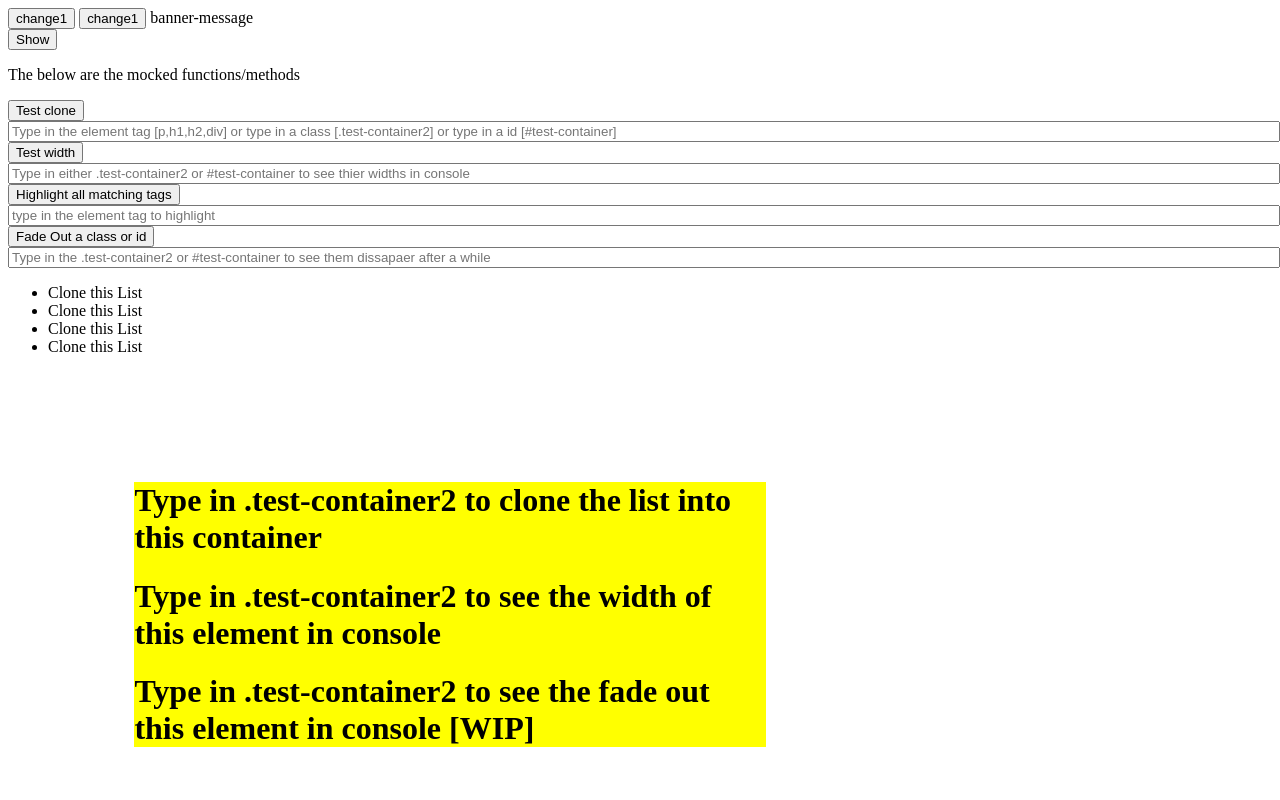
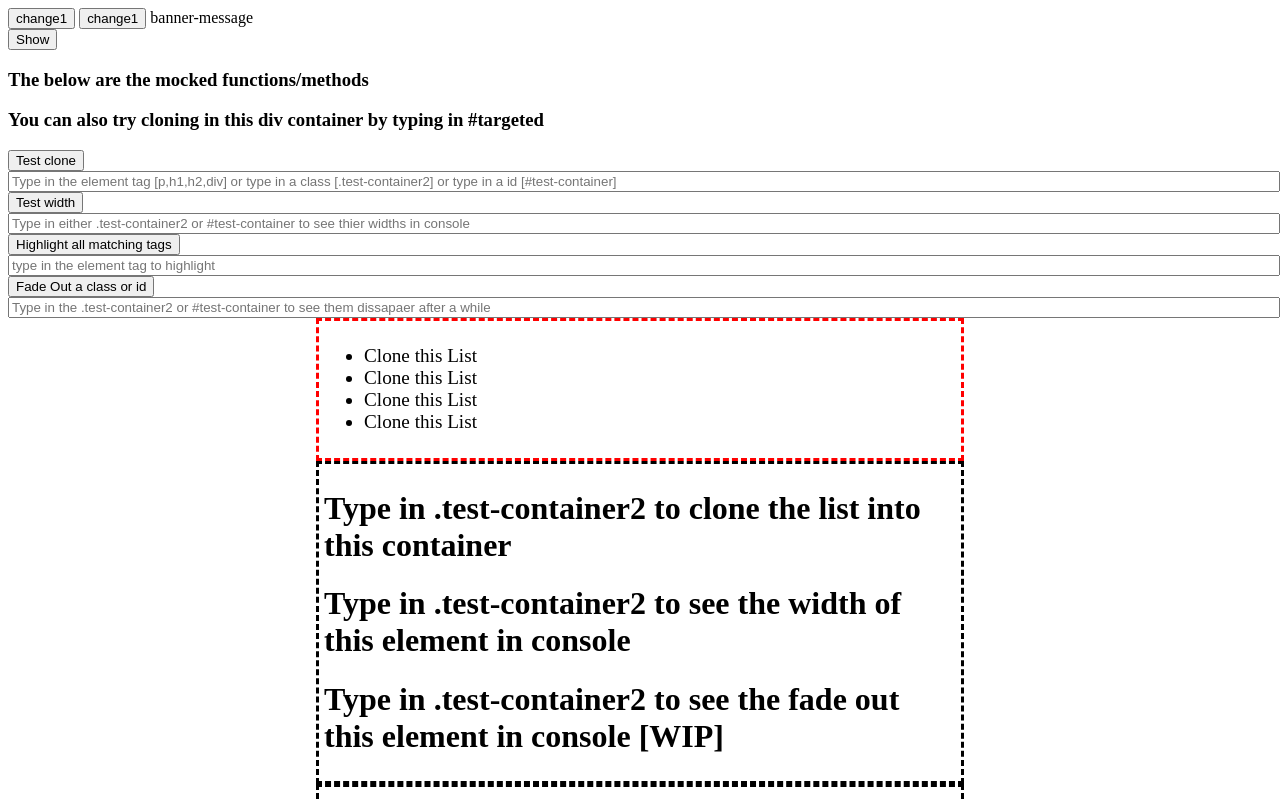
Before and after one commit to JMagic-Learner/Antra-Assignment-4, a plain HTML site: page index.html in a window 1280 px wide. Both pictures are taken after a click on the button "Test clone". Shown: the top 800 px of the page. Drawn offline with nearby package versions, Linux system fonts and the light colour scheme.

Commit message:
This is a test to see if git hub pages works

```diff
--- /dev/null
+++ b/CSS/style.css
@@ -0,0 +1,20 @@
+input {
+    width:100%;
+}
+
+.container {
+    width:50%;
+    margin:auto;
+    padding:5px;
+    border-style: dashed;
+    border-color: black;
+}
+
+.clone-container {
+    width:50%;
+    margin:auto;
+    padding:5px;
+    border-style: dashed;
+    border-color: red;
+    font-size:1.5vw
+}
--- a/index.html
+++ b/index.html
@@ -10,6 +10,7 @@
       name="viewport"
       content="width=device-width, initial-scale=1.0"
     />
+    <link href="./CSS/style.css" type="text/css" rel="stylesheet" />
     <script
       src="https://code.jquery.com/jquery-3.6.0.js"
       integrity="sha256-H+K7U5CnXl1h5ywQfKtSj8PCmoN9aaq30gDh27Xc0jk="
@@ -29,45 +30,48 @@
     </div>
 
     <div id="targeted">
-      <p class="explanation"> The below are the mocked functions/methods</p>
+      <h3 class="explanation"> The below are the mocked functions/methods</h3>
+      <h3 class="explanation"> You can also try cloning in this div container by typing in #targeted</h3>
     </div>
 
     <div id="button-container">
       <button class="clone">Test clone</button>
-      <input id="clone-search" type="text" style="width:100%" placeholder="Type in the element tag [p,h1,h2,div] or type in a class [.test-container2] or type in a id [#test-container]">
+      <input id="clone-search" type="text"  placeholder="Type in the element tag [p,h1,h2,div] or type in a class [.test-container2] or type in a id [#test-container]">
     </div>
 
     <div id="button-container">
       <button class="width">Test width </button>
-      <input id="width-search" type="text" style="width:100%" placeholder="Type in either .test-container2 or #test-container to see thier widths in console">
+      <input id="width-search" type="text"  placeholder="Type in either .test-container2 or #test-container to see thier widths in console">
     </div>
 
     <div id="button-container">
       <button class="highlight"> Highlight all matching tags </button>
-      <input id="highlight-search" type="text" style="width:100%" placeholder="type in the element tag to highlight ">
+      <input id="highlight-search" type="text"  placeholder="type in the element tag to highlight ">
     </div>
 
     <div id="button-container">
       <button class="fade">Fade Out a class or id </button>
-      <input id="fade-search" type="text" style="width:100%" placeholder="Type in the .test-container2 or #test-container to see them dissapaer after a while">
+      <input id="fade-search" type="text"  placeholder="Type in the .test-container2 or #test-container to see them dissapaer after a while">
     </div>
 
-    <div id="test-container">
+    <div id="clone-this-container">
+      <div class="clone-container">
       <ul>
         <li> Clone this List </li>
         <li> Clone this List </li>
         <li> Clone this List </li>
         <li> Clone this List </li>
       </ul>
+      </div>
     </div>
 
-    <div class="test-container2" style="background-color:yellow; width:50%; margin:10%;">
+    <div class="test-container2 container" >
      <h1> Type in .test-container2 to clone the list into this container</h1>
      <h1> Type in .test-container2 to see the width of this element in console</h1>
      <h1> Type in .test-container2 to see the fade out this element in console [WIP]</h1>
     </div>
 
-    <div id="test-container3" style="background-color:yellow; width:50%; margin:10%;">
+    <div class="container" id="test-container3">
       <h1> Type in #test-container3 to clone the list into this container</h1>
       <h1> Type in #test-container3 to see the width of this element in console</h1>
       <h1> Type in #test-container3 to see the fade out this element in console [WIP]</h1>
@@ -139,7 +143,7 @@
         console.log("The clone method has started");
         let body = document.querySelector('body');
         this.elements.forEach((item) => {
-          let targetElement=item;
+
           let targetElementClass = item.tagName.toLowerCase();
           let targetElementClassName = item.className;
           let targetElementContent = item.innerHTML;
@@ -147,7 +151,6 @@
           let newElement = document.createElement(targetElementClass);
           newElement.innerHTML= targetElementContent;
           newElement.className=targetElementClassName;
-
           if (parent) {
           let specifiedParent = document.querySelector(parent)
           specifiedParent.appendChild(newElement);
@@ -237,7 +240,7 @@
         'click',
         function (event) {
           let input = document.getElementById("clone-search");
-          $$("#test-container").clone(input.value);
+          $$("#clone-this-container").clone(input.value);
         }
       );
 
```
